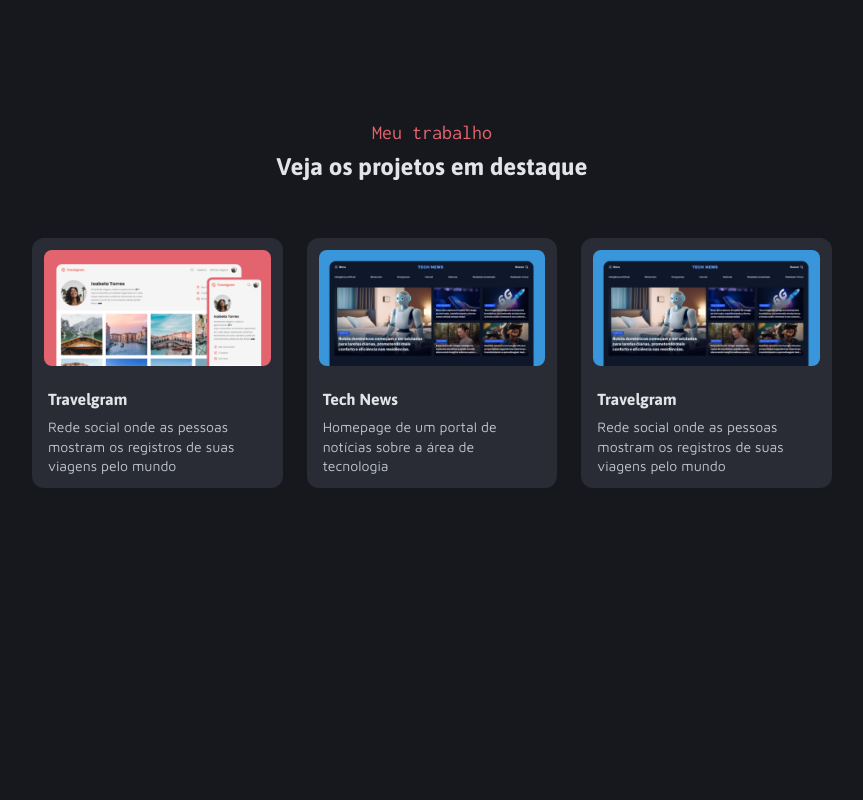
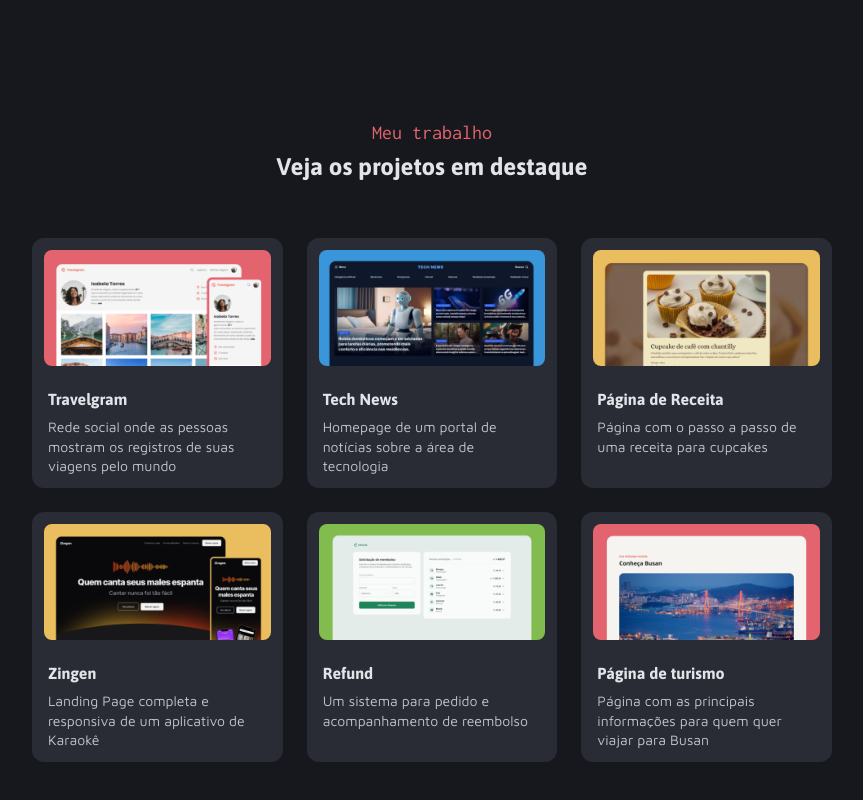
Before and after one commit to mattheusfillipe/portfolio-fullstack, a website: page src/index.html in a window 1280 px wide. Shown: the part 709-1509 px from the top of the page, without its empty margins (208-1071 px from the left). Drawn offline with Linux system fonts and the light colour scheme.

Commit message:
section projetos finalizada

```diff
--- a/src/index.html
+++ b/src/index.html
@@ -86,7 +86,8 @@
 
         <div id="cards" class="mt-14 grid grid-rows-2 grid-cols-3 place-content-center gap-6">
 
-            <div class="bg-gray-300 p-3 rounded-xl transition ease-in-out duration-300 hover:border hover:border-gray-400 hover:scale-105">
+            <div
+                class="bg-gray-300 p-3 rounded-xl transition ease-in-out duration-300 hover:border hover:border-gray-400 hover:scale-105">
 
                 <img class="object-cover rounded-lg " src="./assets/images/Thumbnail_Project-01.png" alt="">
 
@@ -97,7 +98,8 @@
                 </div>
             </div>
 
-            <div class="bg-gray-300 p-3 rounded-xl transition ease-in-out duration-300 hover:border hover:border-gray-400 hover:scale-105">
+            <div
+                class="bg-gray-300 p-3 rounded-xl transition ease-in-out duration-300 hover:border hover:border-gray-400 hover:scale-105">
 
                 <img class="object-cover rounded-lg" src="./assets/images/Thumbnail_Project-02.png" alt="">
 
@@ -107,14 +109,48 @@
                 </div>
             </div>
 
-            <div class="bg-gray-300 p-3 rounded-xl transition ease-in-out duration-300 hover:border hover:border-gray-400 hover:scale-105">
+            <div
+                class="bg-gray-300 p-3 rounded-xl transition ease-in-out duration-300 hover:border hover:border-gray-400 hover:scale-105">
 
-                <img class="object-cover rounded-lg" src="./assets/images/Thumbnail_Project-02.png" alt="">
+                <img class="object-cover rounded-lg" src="./assets/images/Thumbnail_Project-03.png" alt="">
 
                 <div class="px-1 mt-6">
-                    <h3 class="text-gray-600">Travelgram</h3>
-                    <h6 class="text-gray-500 mt-2">Rede social onde as pessoas mostram os registros de suas viagens pelo
-                        mundo</h6>
+                    <h3 class="text-gray-600">Página de Receita</h3>
+                    <h6 class="text-gray-500 mt-2">Página com o passo a passo de uma receita para cupcakes</h6>
+                </div>
+            </div>
+
+            <div
+                class="bg-gray-300 p-3 rounded-xl transition ease-in-out duration-300 hover:border hover:border-gray-400 hover:scale-105">
+
+                <img class="object-cover rounded-lg" src="./assets/images/Thumbnail_Project-04.png" alt="">
+
+                <div class="px-1 mt-6">
+                    <h3 class="text-gray-600">Zingen</h3>
+                    <h6 class="text-gray-500 mt-2">Landing Page completa e responsiva de um aplicativo de Karaokê</h6>
+                </div>
+            </div>
+
+            <div
+                class="bg-gray-300 p-3 rounded-xl transition ease-in-out duration-300 hover:border hover:border-gray-400 hover:scale-105">
+
+                <img class="object-cover rounded-lg" src="./assets/images/Thumbnail_Project-05.png" alt="">
+
+                <div class="px-1 mt-6">
+                    <h3 class="text-gray-600">Refund</h3>
+                    <h6 class="text-gray-500 mt-2">Um sistema para pedido e acompanhamento de reembolso </h6>
+                </div>
+            </div>
+
+            <div
+                class="bg-gray-300 p-3 rounded-xl transition ease-in-out duration-300 hover:border hover:border-gray-400 hover:scale-105">
+
+                <img class="object-cover rounded-lg" src="./assets/images/Thumbnail_Project-06.png" alt="">
+
+                <div class="px-1 mt-6">
+                    <h3 class="text-gray-600">Página de turismo</h3>
+                    <h6 class="text-gray-500 mt-2">Página com as principais informações para quem quer viajar para Busan
+                    </h6>
                 </div>
             </div>
         </div>
```
